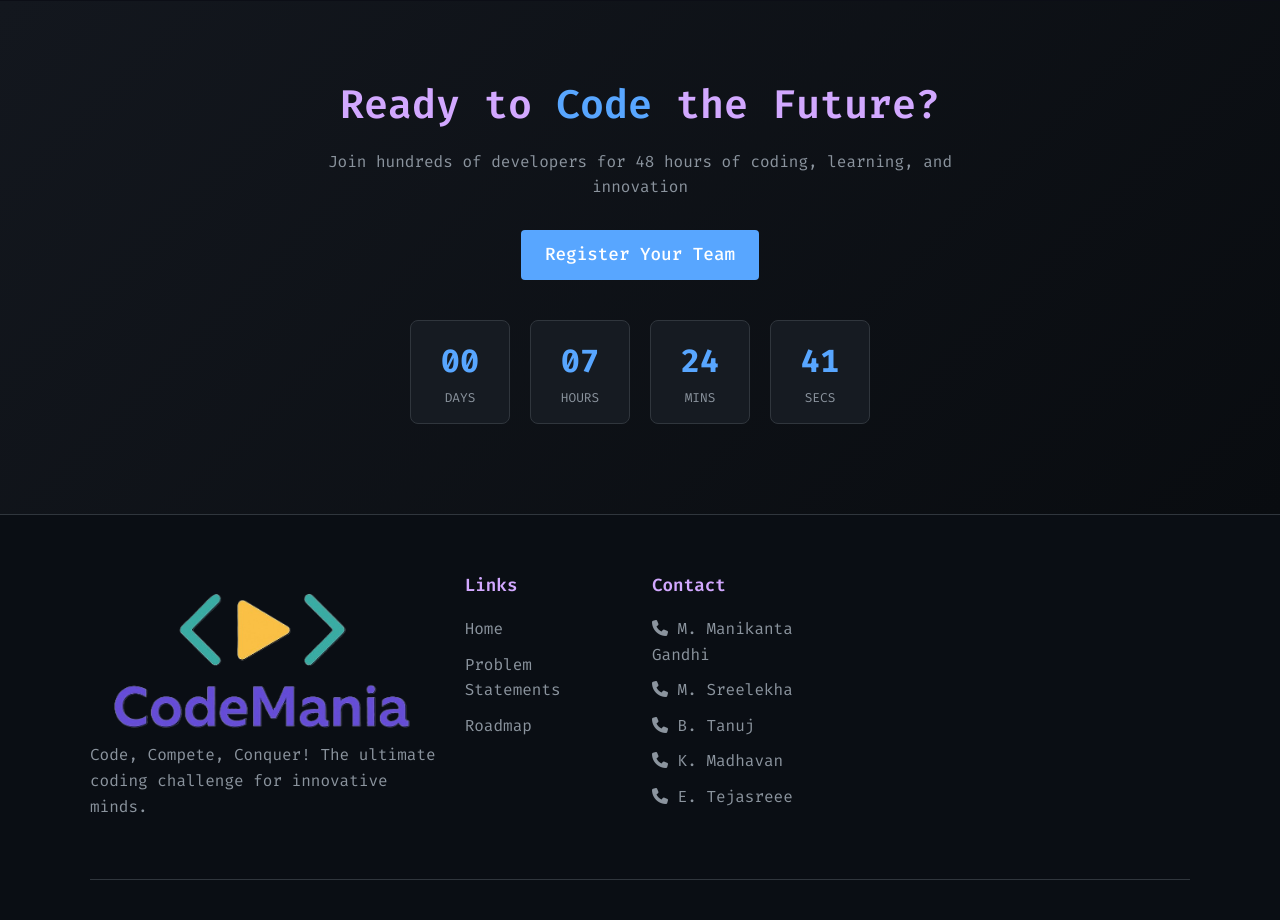
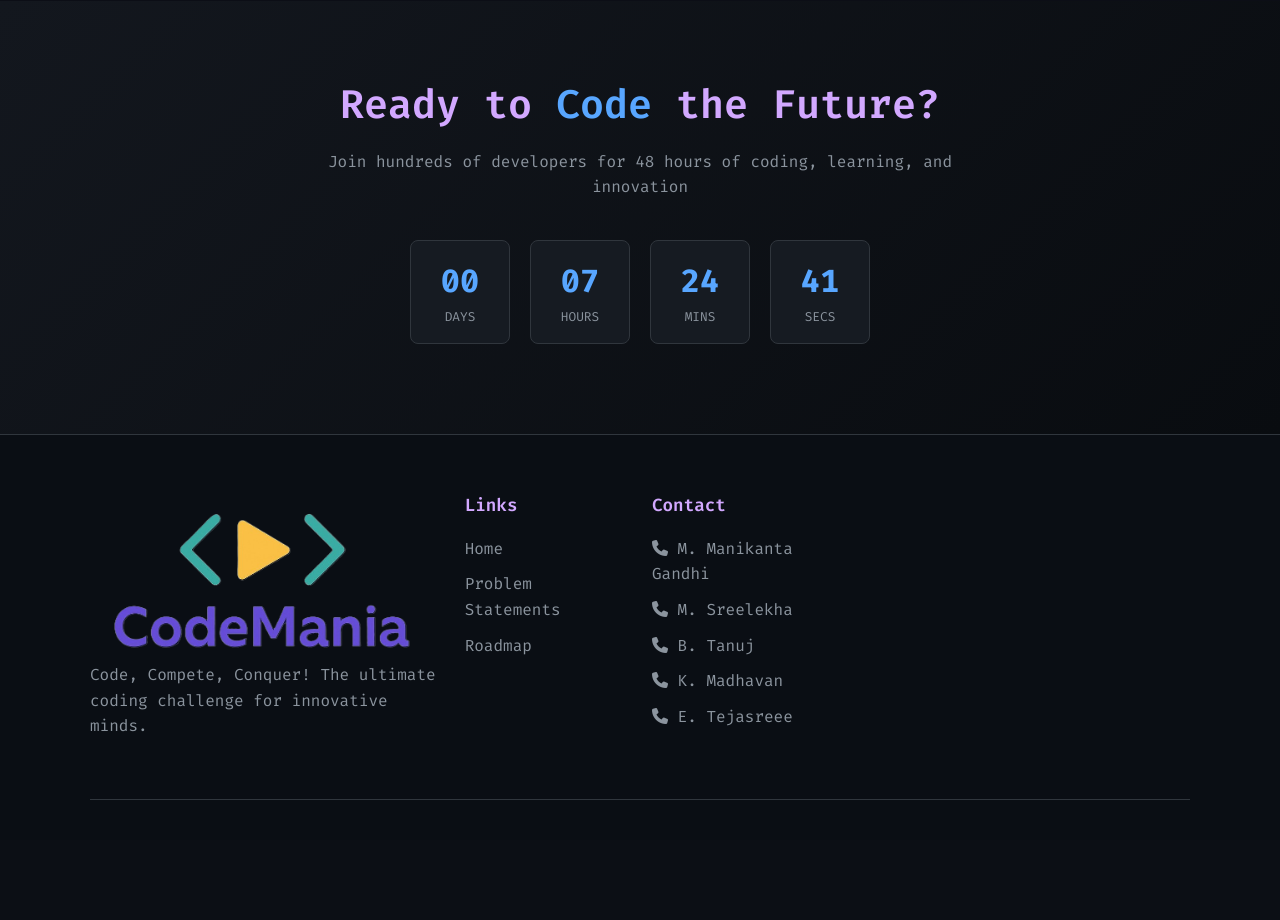
Before and after one commit to MKGandhi05/CyberSprint, a Django app: page / in a window 1280 px wide. Shown: the part 4104-5024 px from the top of the page. After the commit the page ends 4904 px from the top, so only its background shows below. Run offline with Django 5.2, Linux system fonts and the light colour scheme; data that the repository does not hold is empty.

Commit message:
Version 3.1

```diff
--- a/CyberSprint/web/templates/index.html
+++ b/CyberSprint/web/templates/index.html
@@ -1366,11 +1366,6 @@
         <div class="container text-center">
             <h2>Ready to <span class="highlight">Code</span> the Future?</h2>
             <p>Join hundreds of developers for 48 hours of coding, learning, and innovation</p>
-            {% if request.session.is_authenticated %}
-                <a href="#" class="btn btn-primary btn-lg" data-bs-toggle="modal" data-bs-target="#dashboardModal">My Dashboard</a>
-            {% else %}
-                <a href="{% url 'register' %}" class="btn btn-primary btn-lg">Register Your Team</a>
-            {% endif %}
             <div class="countdown">
                 <div id="countdown-timer">
                     <div class="countdown-item">
```
